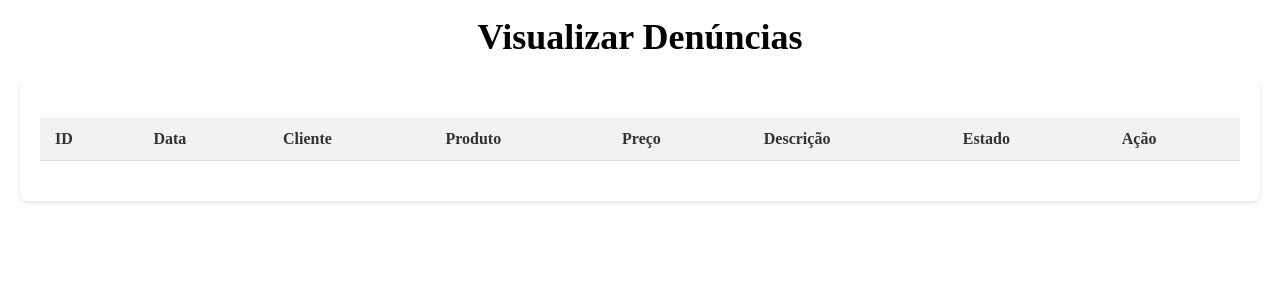
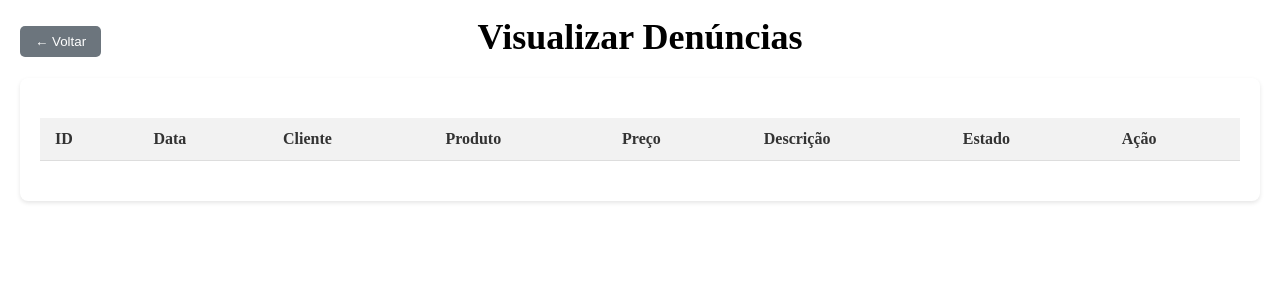
Before and after one commit to BabbingtonnJR/PromoSearch, a PHP site: page /PromoSearch/visualizar_denuncias.php in a window 1280 px wide. Shown: the part 64-364 px from the top of the page. Run offline with PHP 8.4, Linux system fonts and the light colour scheme; the visitor is signed in with stand-in values (Sample User, id 1); data that the repository does not hold is empty.

Commit message:
mudanca no regex da senha do cadastro de cliente e loja, botao de voltar na pagina de visualizar denuncias do administrador

```diff
--- a/cadastro_cliente.html
+++ b/cadastro_cliente.html
@@ -53,7 +53,9 @@
             <div class="form-group">
                 <div>
                     <label for="senha">Senha<span>*</span>:</label>
-                    <input type="password" id="senha" name="senha" required>
+                    <input type="password" id="senha" name="senha"
+                           pattern="^(?=.*[a-z])(?=.*[A-Z])(?=.*\d)(?=.*[\W_]).{8,}$"
+                           title="A senha deve ter no mínimo 8 caracteres, incluindo letra maiúscula, minúscula, número e caractere especial." required>
                 </div>
                 <div>
                     <label for="repetir_senha">Repita a Senha<span>*</span>:</label>
--- a/cadastro_loja.html
+++ b/cadastro_loja.html
@@ -53,7 +53,9 @@
             <div class="form-group">
                 <div>
                     <label for="senha">Senha<span>*</span>:</label>
-                    <input type="password" id="senha" name="senha" required>
+                    <input type="password" id="senha" name="senha"
+                           pattern="^(?=.*[a-z])(?=.*[A-Z])(?=.*\d)(?=.*[\W_]).{8,}$"
+                           title="A senha deve ter no mínimo 8 caracteres, incluindo letra maiúscula, minúscula, número e caractere especial." required>
                 </div>
                 <div>
                     <label for="repetir_senha">Repita a Senha<span>*</span>:</label>
--- a/visualizar_denuncias.php
+++ b/visualizar_denuncias.php
@@ -54,6 +54,20 @@ $result = $conn->query($sql);
             text-decoration: none;
             color: white;
         }
+
+        body .back-button-container .btn-voltar {
+            position: fixed;
+            top: 90px;
+            left: 20px;
+            background-color: #6c757d;
+            color: white;
+            padding: 8px 15px;
+            border: none;
+            border-radius: 5px;
+            cursor: pointer;
+            z-index: 999;
+        }
+
     </style>
 </head>
 <body>
@@ -81,6 +95,10 @@ $result = $conn->query($sql);
             </ul>
         </div>
     </nav>
+
+    <div class="back-button-container">
+        <button onclick="window.history.back()" class="btn-voltar">← Voltar</button>
+    </div>
 
     <div class="content">
         <h1>Visualizar Denúncias</h1>
```
Also changed, not shown: cadastro_cliente.php (+15 -1 lines), cadastro_loja.php (+14 -1 lines).
